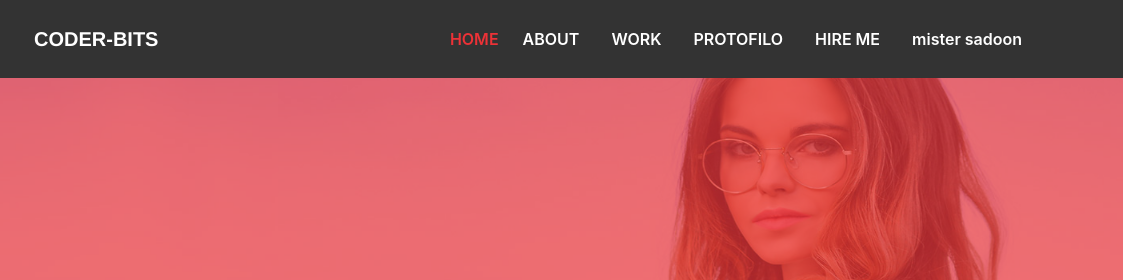
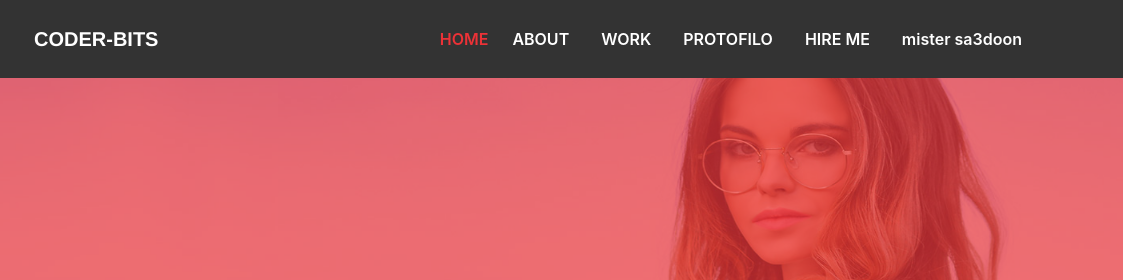
Before and after one commit to KarimZakaria/Team-, a plain HTML site: page Exam/index.html in a window 1280 px wide. Shown: the top 280 px of the page, 157-1280 px from the left. Drawn offline with Linux system fonts and the light colour scheme.

Commit message:
Update index.html

```diff
--- a/Exam/index.html
+++ b/Exam/index.html
@@ -55,7 +55,7 @@
                   </li>
 
                       <li class="nav-item p-2">
-                    <a class="nav-link" href="#">mister sadoon</a>
+                    <a class="nav-link" href="#">mister sa3doon</a>
                   </li>
 
 
```
